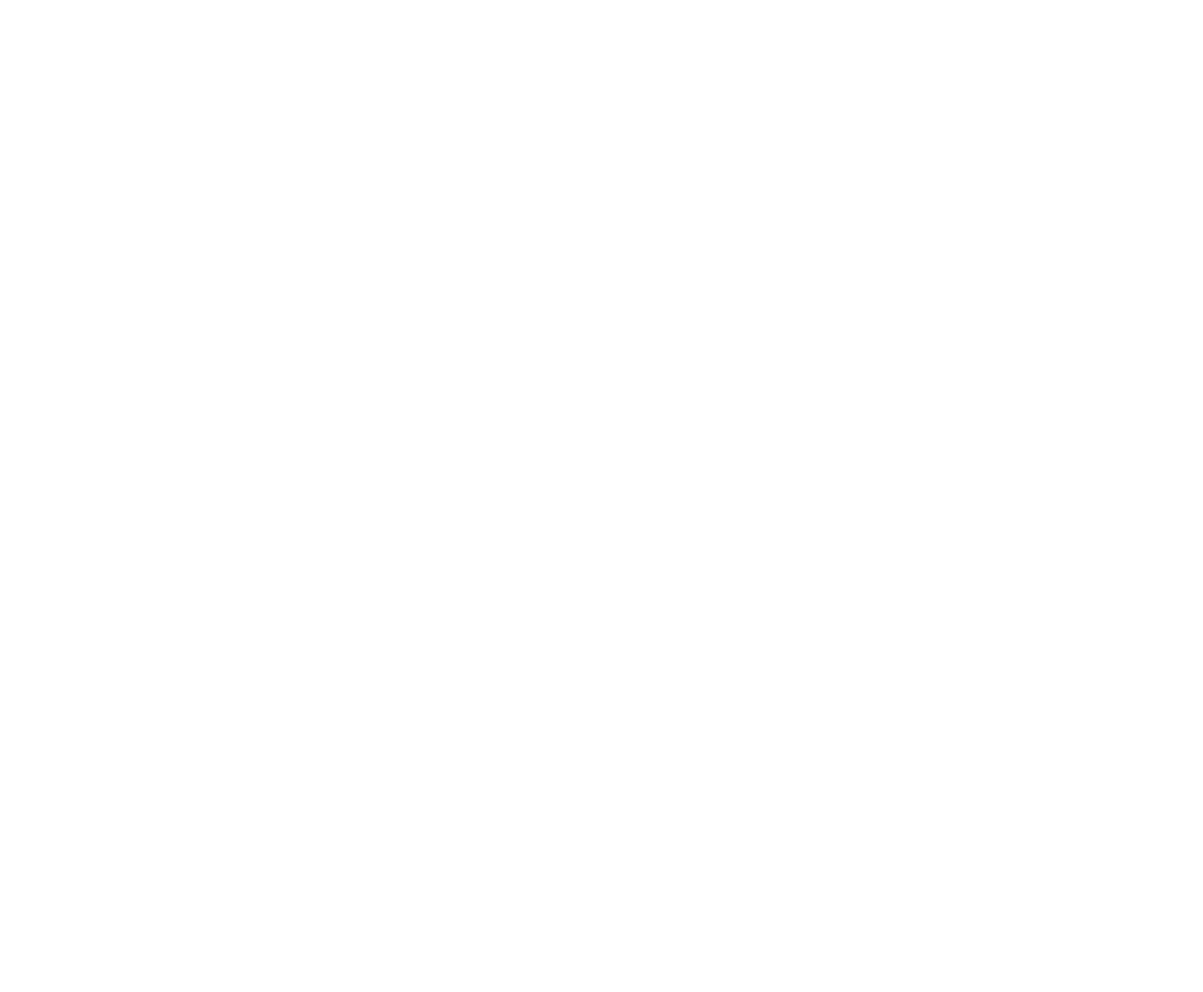
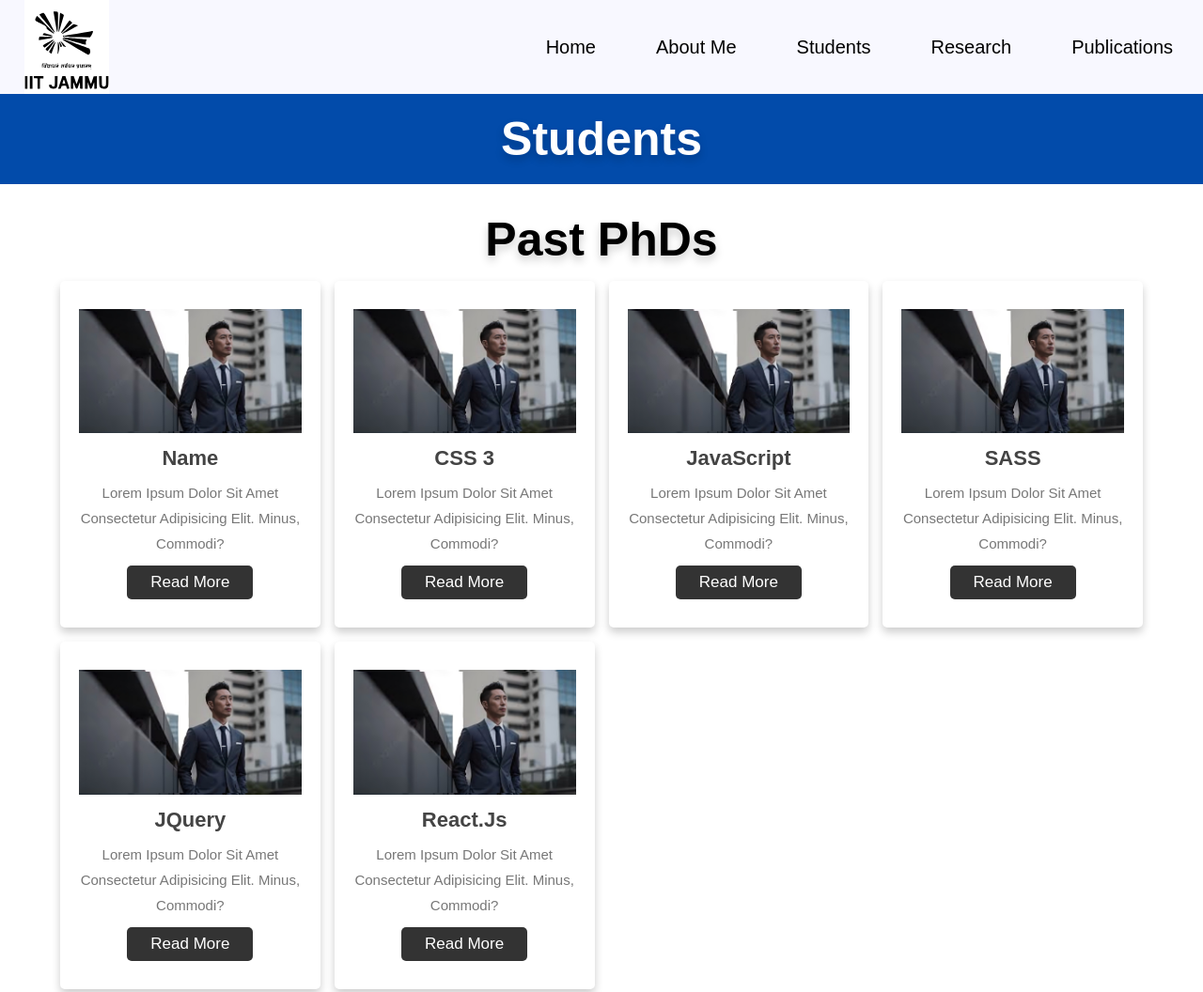
Before and after one commit to Aryan-81/mini-project, a plain HTML site: page student.html in a window 1280 px wide. Shown: the top 1056 px of the page at 94% size. Before the commit the page ends 800 px from the top, so only its background shows below. Drawn offline with Linux system fonts and the light colour scheme; a web font is replaced by a local one.

Commit message:
add student pg

```diff
--- a/src/style_sheet/__main__.css
+++ b/src/style_sheet/__main__.css
@@ -1,10 +1,9 @@
 @import url(nav.css);
 @import url(footer.css);
-/* @import url(footer.css); */
 
 :root {
     --main-color: #ffffff;
-    --blue-theme-color1: #2c2872;
+    --blue-theme-color1: #f8f8ff;
     --nav-height:100px;
     margin: 0;
     /* Define a variable named --main-color and set its value to red */
@@ -20,8 +19,6 @@ body {
     margin: 0;
     padding: 0;
     overflow-x: hidden;
-
-
 }
 
 
--- a/src/style_sheet/footer.css
+++ b/src/style_sheet/footer.css
@@ -17,7 +17,7 @@ footer{
 
 
     padding-right: 20px;
-    padding-left: 5px;
+    padding-left: 15px;
 }
 .v{
     margin-top: 20px;
@@ -156,9 +156,11 @@ footer{
    display: inline-block;
 }
 .college_address{
+    font-family : Bungee Hairline;
 font-size: 13px;
-font-weight:lighter;
+font-weight:bold;
    color: white;
+  line-height: 15px;
 
 }
 
--- a/src/style_sheet/nav.css
+++ b/src/style_sheet/nav.css
@@ -11,6 +11,7 @@ nav {
     height: var(--nav-height);
     background-color: var(--blue-theme-color1);
     z-index: 9999;
+
 }
 
 nav ul {
@@ -32,7 +33,7 @@ nav li {
 
 nav  a {
     font-size: 2.5vh;
-    color: #fff;
+    color: black;
     text-decoration: none;
     position: relative;
     text-decoration: none;
@@ -42,12 +43,13 @@ nav  a {
 
 nav .logo {
     height: 100%;
-    padding-left: 5%;
-    background-image: url("../asset/03.jpg");
+    width: 90px;
     background-repeat: no-repeat;
-    background-position: right;
-    background-size: cover;
+    background-position: center;
+    background-size:contain;
     text-align: center;
+    background-color: var(--main-color) !important;
+    margin-left: 2%;
 }
 
 nav .logo a
--- /dev/null
+++ b/src/style_sheet/student.css
@@ -0,0 +1,104 @@
+@import url(__main__.css);
+
+body{
+    width: 100%;
+}
+
+@import url('https://fonts.googleapis.com/css2?family=Poppins:wght@100;200;300;400;500;600;700&display=swap');
+
+*{
+    font-family: 'Poppins', sans-serif;
+    margin:0; padding:0;
+    box-sizing: border-box;
+    outline: none; border:none;
+    text-decoration: none;
+    text-transform: capitalize;
+    transition: .2s linear;
+}
+
+.container{
+
+    margin-top: var(--nav-height);
+    padding-bottom: 100px;
+    position: relative;
+}
+
+.container .heading{
+
+    display: flex;
+    text-align: center;
+    color:#fff;
+    text-shadow: 0 5px 10px rgba(0,0,0,.2);
+    font-size: 50px;
+    height: 12vh;
+    width: 100%;
+    background-color: rgb(2, 75, 170);
+    justify-content: center;
+    align-items: center;
+
+}
+
+.container .box-container{
+    padding: 0 5%;
+    display: grid;
+    grid-template-columns: repeat(auto-fit, minmax(270px, 1fr));
+    gap:15px;
+}
+
+.container .box-container .box{
+    box-shadow: 0 5px 10px rgba(0,0,0,.2);
+    border-radius: 5px;
+    background: #fff;
+    text-align: center;
+    padding:30px 20px;
+}
+
+.container .box-container .box img{
+
+    width: 100%;
+}
+
+.container .box-container .box h3{
+    color:#444;
+    font-size: 22px;
+    padding:10px 0;
+}
+
+.container .box-container .box p{
+    color:#777;
+    font-size: 15px;
+    line-height: 1.8;
+}
+
+.container .box-container .box .btn{
+    margin-top: 10px;
+    display: inline-block;
+    background:#333;
+    color:#fff;
+    font-size: 17px;
+    border-radius: 5px;
+    padding: 8px 25px;
+}
+
+.container .box-container .box .btn:hover{
+    letter-spacing: 1px;
+}
+
+.container .box-container .box:hover{
+    box-shadow: 0 10px 15px rgba(0,0,0,.3);
+    transform: scale(1.03);
+}
+
+@media (max-width:768px){
+    .container{
+        padding:20px;
+    }
+}
+.container > h2{
+    text-align: center;
+    padding-top: 30px;
+    padding-bottom: 15px;
+    color: black;
+    text-shadow: 0 5px 10px rgba(0,0,0,.2);
+    font-size: 50px;
+}
--- a/student.html
+++ b/student.html
@@ -0,0 +1,185 @@
+<!DOCTYPE html>
+<html lang="en">
+<head>
+    <meta charset="UTF-8">
+    <meta name="viewport" content="width=device-width, initial-scale=1.0">
+    <link rel="stylesheet" href="src/style_sheet/student.css">
+    <link rel="stylesheet" href="src/style_sheet/__main__.css">
+    <link rel="stylesheet" href="src/style_sheet/home.css">
+    <link rel="preconnect" href="https://fonts.googleapis.com">
+    <link rel="stylesheet" href="src/style_sheet/footer.css">
+<link rel="preconnect" href="https://fonts.gstatic.com" crossorigin>
+<link href="https://fonts.googleapis.com/css2?family=Bungee+Hairline&display=swap" rel="stylesheet">
+
+    <title>Document</title>
+</head>
+<body>
+    <nav>
+        <div class="logo" style="background-image: url('src/asset/Indian_Institute_of_Technology__Jammu_Logo.svg');"><a xhref="#"></a></div>
+        <ul>
+            <li class="home"><a xhref="#">Home</a></li>
+            <li class="about"><a xhref="#">About Me</a></li>
+            <li class="students"><a xhref="#">Students</a></li>
+            <li class="research"><a xhref="#">Research</a></li>
+            <li class="publications"><a xhref="#">Publications</a></li>
+        </ul>
+    </nav>
+
+    <!-- <div class="ctr-0">
+        <div class="ctr-0-0">
+            <h1 style="color: white;">Intro</h1>
+        </div>
+    </div>
+
+    <div class="ctr-1">
+        <h1>Lorem ipsum dolor sit amet consectetur adipisicing elit. Quod blanditiis ipsam quidem atque placeat fugit
+            vel magnam rem voluptate. Quo laborum aspernatur quibusdam, ex recusandae quas fuga consequuntur voluptate
+            molestias?</h1>
+    </div> -->
+
+    <div class="container">
+
+        <h1 class="heading">Students</h1>
+
+        <h2>Past PhDs</h2>
+        <div class="box-container">
+
+            <div class="box">
+                <img src="src/asset/persona.jpg" alt="">
+                <h3>Name</h3>
+                <p>Lorem ipsum dolor sit amet consectetur adipisicing elit. Minus, commodi?</p>
+                <a href="#" class="btn">read more</a>
+            </div>
+
+            <div class="box">
+                <img src="src/asset/persona.jpg" alt="">
+                <h3>CSS 3</h3>
+                <p>Lorem ipsum dolor sit amet consectetur adipisicing elit. Minus, commodi?</p>
+                <a href="#" class="btn">read more</a>
+            </div>
+
+            <div class="box">
+                <img src="src/asset/persona.jpg" alt="">
+                <h3>JavaScript</h3>
+                <p>Lorem ipsum dolor sit amet consectetur adipisicing elit. Minus, commodi?</p>
+                <a href="#" class="btn">read more</a>
+            </div>
+
+            <div class="box">
+                <img src="src/asset/persona.jpg" alt="">
+                <h3>SASS</h3>
+                <p>Lorem ipsum dolor sit amet consectetur adipisicing elit. Minus, commodi?</p>
+                <a href="#" class="btn">read more</a>
+            </div>
+
+            <div class="box">
+                <img src="src/asset/persona.jpg" alt="">
+                <h3>JQuery</h3>
+                <p>Lorem ipsum dolor sit amet consectetur adipisicing elit. Minus, commodi?</p>
+                <a href="#" class="btn">read more</a>
+            </div>
+
+            <div class="box">
+                <img src="src/asset/persona.jpg" alt="">
+                <h3>React.js</h3>
+                <p>Lorem ipsum dolor sit amet consectetur adipisicing elit. Minus, commodi?</p>
+                <a href="#" class="btn">read more</a>
+            </div>
+
+        </div>
+
+    </div>
+
+
+    <div class="container">
+
+
+
+        <h2>Current PhDs</h2>
+        <div class="box-container">
+
+            <div class="box">
+                <img src="src/asset/persona.jpg" alt="">
+                <h3>Name</h3>
+                <p>Lorem ipsum dolor sit amet consectetur adipisicing elit. Minus, commodi?</p>
+                <a href="#" class="btn">read more</a>
+            </div>
+
+            <div class="box">
+                <img src="src/asset/persona.jpg" alt="">
+                <h3>CSS 3</h3>
+                <p>Lorem ipsum dolor sit amet consectetur adipisicing elit. Minus, commodi?</p>
+                <a href="#" class="btn">read more</a>
+            </div>
+
+            <div class="box">
+                <img src="src/asset/persona.jpg" alt="">
+                <h3>JavaScript</h3>
+                <p>Lorem ipsum dolor sit amet consectetur adipisicing elit. Minus, commodi?</p>
+                <a href="#" class="btn">read more</a>
+            </div>
+
+            <div class="box">
+                <img src="src/asset/persona.jpg" alt="">
+                <h3>SASS</h3>
+                <p>Lorem ipsum dolor sit amet consectetur adipisicing elit. Minus, commodi?</p>
+                <a href="#" class="btn">read more</a>
+            </div>
+
+            <div class="box">
+                <img src="src/asset/persona.jpg" alt="">
+                <h3>JQuery</h3>
+                <p>Lorem ipsum dolor sit amet consectetur adipisicing elit. Minus, commodi?</p>
+                <a href="#" class="btn">read more</a>
+            </div>
+
+            <div class="box">
+                <img src="src/asset/persona.jpg" alt="">
+                <h3>React.js</h3>
+                <p>Lorem ipsum dolor sit amet consectetur adipisicing elit. Minus, commodi?</p>
+                <a href="#" class="btn">read more</a>
+            </div>
+
+        </div>
+
+    </div>
+
+
+
+    <footer class="main">
+        <div class="left">
+            <img class="logo" src="src/asset/1709208978519.jpeg" width="200px">
+            <div>
+                <name class="college_name"> Indian Institute of Technology Jammu </name>
+            </div>
+            <div>
+                <name class="college_address">NH-44 , PO Nagrota, Jagti<br> Jammu and Kashmir, India </name>
+            </div>
+        </div>
+
+        <div class="v"></div>
+
+        <div class="M">
+            <iframe class="map"
+                src="https://www.google.com/maps/embed?pb=!1m18!1m12!1m3!1d6707.144116272302!2d74.88793085390624!3d32.80360450000001!2m3!1f0!2f0!3f0!3m2!1i1024!2i768!4f13.1!3m3!1m2!1s0x391e814038301e31%3A0xe3a42e213df5c738!2sIndian%20Institute%20Of%20Technology%E2%80%93Jammu%20(IIT%E2%80%93Jammu)!5e0!3m2!1sen!2sin!4v1694952874044!5m2!1sen!2sin"
+                width="90%" height="80%" style="border: 0" allowfullscreen="" loading="lazy"
+                referrerpolicy="no-referrer-when-downgrade"></iframe>
+        </div>
+
+        <div class="right">
+            <div class="cu">
+                <pre class="contact_us">CONTACT US</pre>
+            </div>
+            <div class="b"></div>
+            <div class="logos">
+                <img class="X" src="src/asset/x.svg" width="25px">
+                <img class="insta" src="src/asset/instagram.svg" width="25px">
+                <img class="linkedin" src="src/asset/linkedin.svg" width="25px">
+                <img class="gmail" src="src/asset/gmail.svg" width="25px">
+
+            </div>
+        </div>
+    </footer>
+
+</body>
+</html>
```
Also changed, not shown: index.html (+4 -1 lines), src/asset/Indian_Institute_of_Technology__Jammu_Logo.svg (added), 1 other file.
